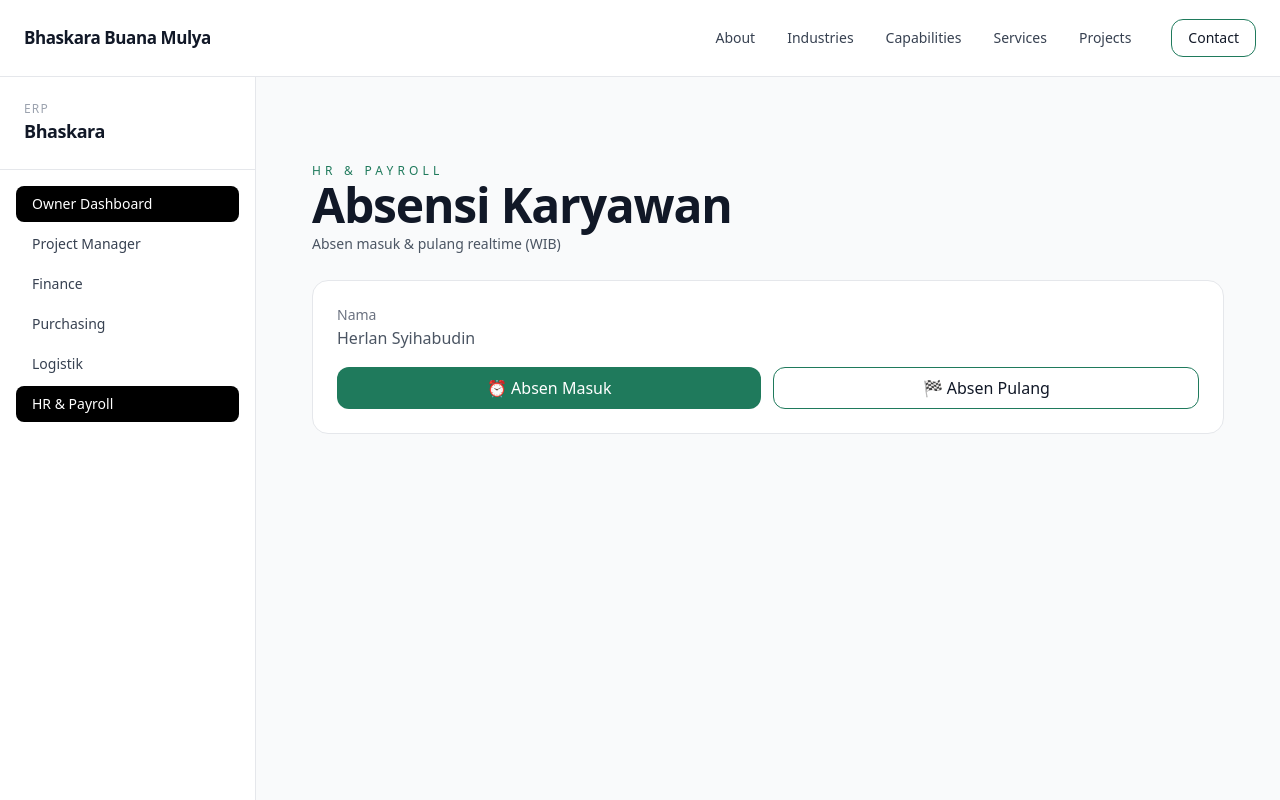
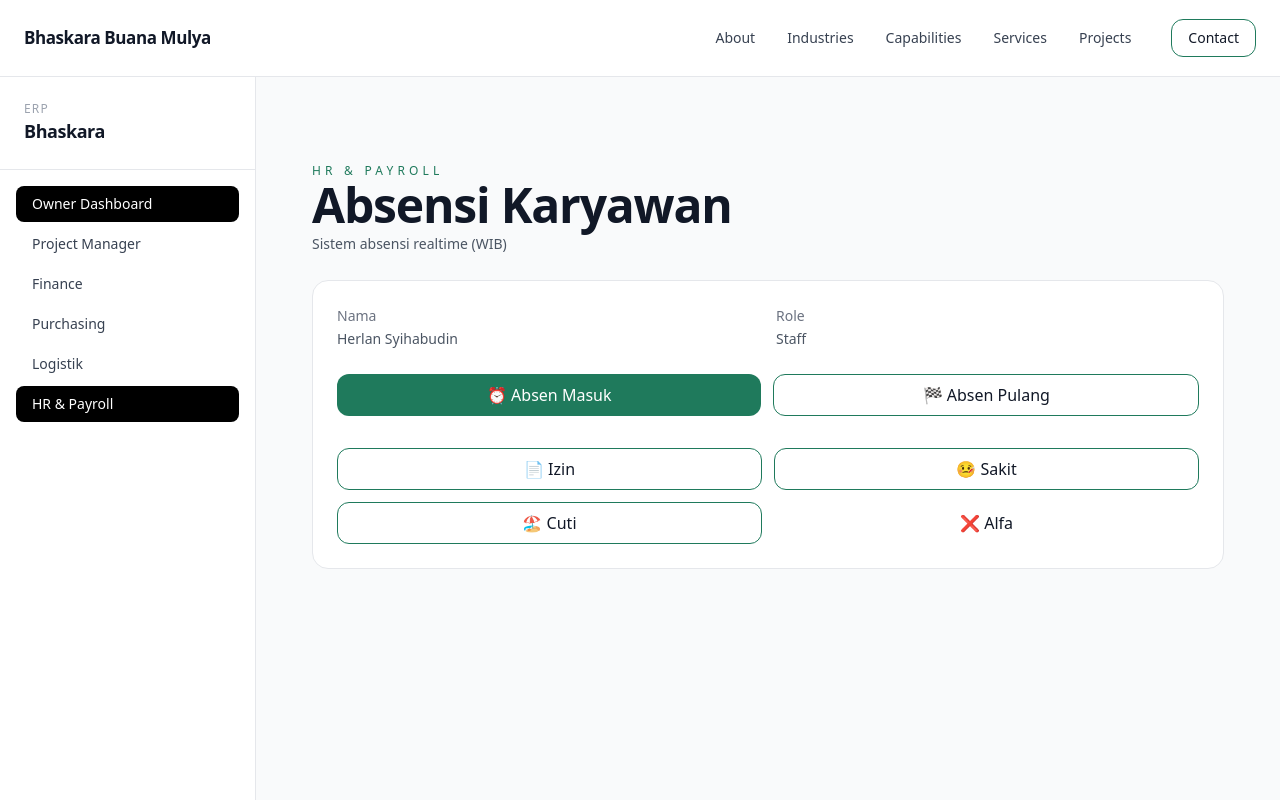
Before and after one commit to herlan-syihabudin/Bhaskara, a Next.js app: page /dashboard/payroll/absensi in a window 1280 px wide. Shown: the top 800 px of the page. Built offline with nearby package versions, Linux system fonts and the light colour scheme.

Commit message:
Update page.tsx

```diff
--- a/app/dashboard/payroll/absensi/page.tsx
+++ b/app/dashboard/payroll/absensi/page.tsx
@@ -1,6 +1,14 @@
 "use client";
 
 import { useState } from "react";
+
+type Mode =
+  | "MASUK"
+  | "KELUAR"
+  | "IZIN"
+  | "SAKIT"
+  | "ALFA"
+  | "CUTI";
 
 type Karyawan = {
   karyawan_id: string;
@@ -12,8 +20,10 @@ type Karyawan = {
 export default function AbsensiPage() {
   const [loading, setLoading] = useState(false);
   const [message, setMessage] = useState("");
+  const [error, setError] = useState("");
 
-  // ⚠️ sementara hardcode (nanti ambil dari session / select)
+  // ⚠️ SEMENTARA HARDCODE
+  // nanti ganti dari session / auth
   const karyawan: Karyawan = {
     karyawan_id: "EMP-001",
     nama: "Herlan Syihabudin",
@@ -21,9 +31,10 @@ export default function AbsensiPage() {
     tipe: "BULANAN",
   };
 
-  async function absen(mode: "MASUK" | "KELUAR") {
+  async function absen(mode: Mode) {
     setLoading(true);
     setMessage("");
+    setError("");
 
     try {
       const res = await fetch("/api/absensi", {
@@ -42,16 +53,23 @@ export default function AbsensiPage() {
       const data = await res.json();
 
       if (!res.ok) {
-        setMessage(data.error || "Terjadi kesalahan");
+        setError(data.error || "Terjadi kesalahan");
       } else {
-        setMessage(
-          mode === "MASUK"
-            ? `✅ Absen masuk jam ${data.jam_masuk}`
-            : `✅ Absen pulang jam ${data.jam_keluar}`
-        );
+        // response dari API absensi
+        if (mode === "MASUK") {
+          setMessage(
+            data.status?.startsWith("TELAT")
+              ? `⚠️ Absen masuk TELAT (${data.status.replace("TELAT_", "")})`
+              : `✅ Absen masuk jam ${data.status}`
+          );
+        } else if (mode === "KELUAR") {
+          setMessage("✅ Absen pulang berhasil");
+        } else {
+          setMessage(`✅ Absen ${mode} berhasil dicatat`);
+        }
       }
     } catch (err) {
-      setMessage("❌ Gagal koneksi ke server");
+      setError("❌ Gagal koneksi ke server");
     } finally {
       setLoading(false);
     }
@@ -59,20 +77,30 @@ export default function AbsensiPage() {
 
   return (
     <section className="container-bbm py-12 max-w-xl space-y-6">
+      {/* HEADER */}
       <div>
         <p className="badge">HR & PAYROLL</p>
         <h1>Absensi Karyawan</h1>
         <p className="text-body mt-1">
-          Absen masuk & pulang realtime (WIB)
+          Sistem absensi realtime (WIB)
         </p>
       </div>
 
-      <div className="card p-6 space-y-4">
-        <div>
-          <p className="text-sm text-gray-500">Nama</p>
-          <p className="font-medium">{karyawan.nama}</p>
+      {/* CARD */}
+      <div className="card p-6 space-y-6">
+        {/* INFO KARYAWAN */}
+        <div className="grid grid-cols-2 gap-4 text-sm">
+          <div>
+            <p className="text-gray-500">Nama</p>
+            <p className="font-medium">{karyawan.nama}</p>
+          </div>
+          <div>
+            <p className="text-gray-500">Role</p>
+            <p className="font-medium">{karyawan.role}</p>
+          </div>
         </div>
 
+        {/* ABSEN MASUK / KELUAR */}
         <div className="flex gap-3">
           <button
             onClick={() => absen("MASUK")}
@@ -91,9 +119,49 @@ export default function AbsensiPage() {
           </button>
         </div>
 
-        {message && (
-          <div className="text-sm mt-3 p-3 rounded bg-gray-50">
-            {message}
+        {/* MODE KHUSUS */}
+        <div className="grid grid-cols-2 gap-3 pt-2">
+          <button
+            onClick={() => absen("IZIN")}
+            disabled={loading}
+            className="btn-outline"
+          >
+            📄 Izin
+          </button>
+
+          <button
+            onClick={() => absen("SAKIT")}
+            disabled={loading}
+            className="btn-outline"
+          >
+            🤒 Sakit
+          </button>
+
+          <button
+            onClick={() => absen("CUTI")}
+            disabled={loading}
+            className="btn-outline"
+          >
+            🏖️ Cuti
+          </button>
+
+          <button
+            onClick={() => absen("ALFA")}
+            disabled={loading}
+            className="btn-danger"
+          >
+            ❌ Alfa
+          </button>
+        </div>
+
+        {/* MESSAGE */}
+        {(message || error) && (
+          <div
+            className={`text-sm p-3 rounded ${
+              error ? "bg-red-50 text-red-700" : "bg-green-50 text-green-700"
+            }`}
+          >
+            {error || message}
           </div>
         )}
       </div>
```
